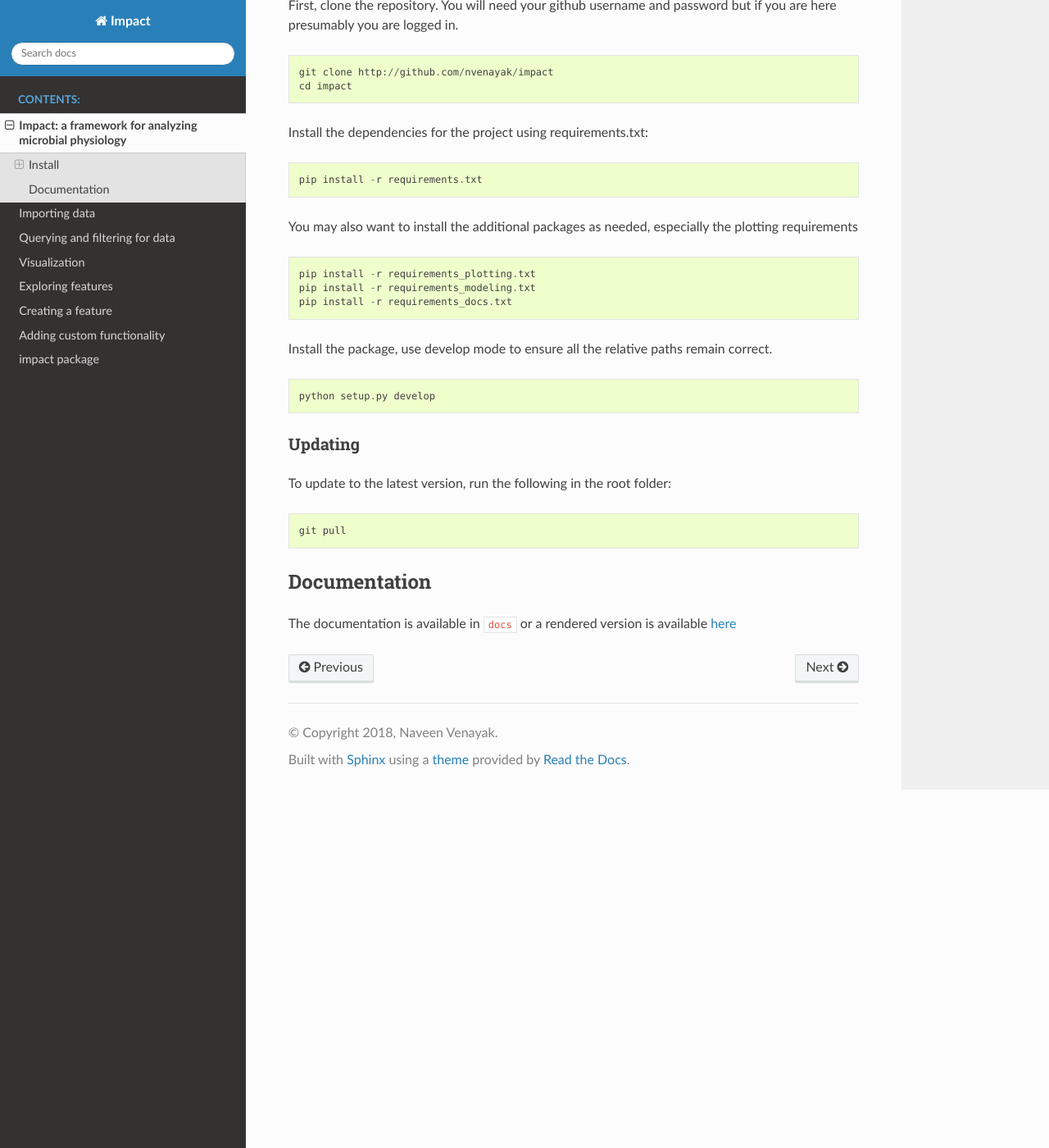
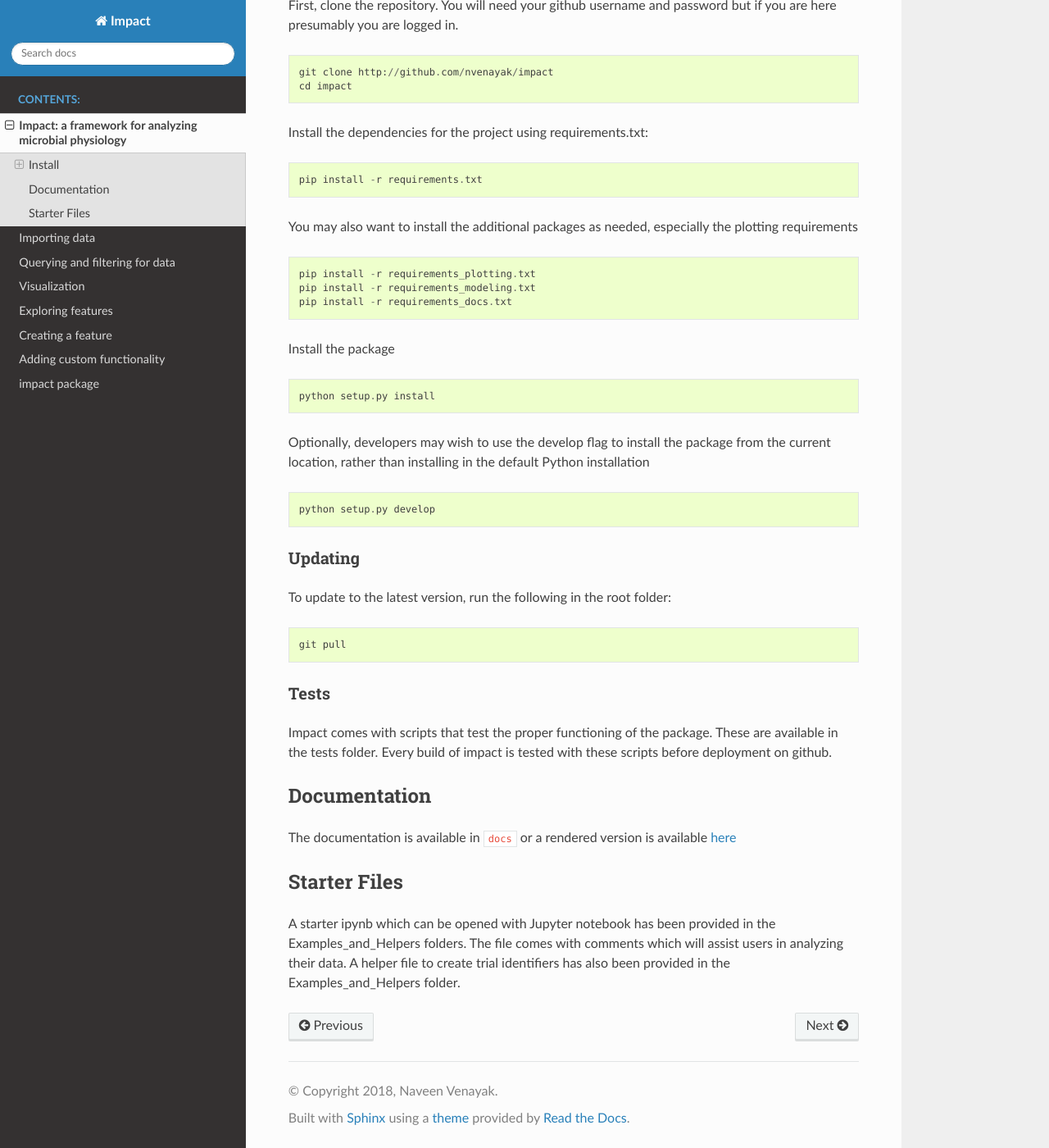
Before and after one commit to nvenayak/impact, a Sphinx documentation site: the page built from docs/source/readme.md, in a window 1280 px wide and 1400 px high, scrolled down 548 px. Shown: the whole window at 82% size. Built offline with Sphinx 7.4.7 and the Read the Docs theme 2.0.0, drawn with Linux system fonts in a browser that asks for light colours; pages that are not in the unit, such as notebooks, are missing from menus; a script that is not in the unit is left out; comment, search, counter and statistics services are not loaded.

Commit message:
Readme updates

```diff
--- a/docs/source/readme.md
+++ b/docs/source/readme.md
@@ -28,15 +30,25 @@ You may also want to install the additional packages as needed, especially the p
     pip install -r requirements_modeling.txt
     pip install -r requirements_docs.txt
 
-Install the package, use develop mode to ensure all the relative paths remain correct.
+Install the package
 
-    python setup.py develop
+    python setup.py install
+
+Optionally, developers may wish to use the develop flag to install the package from the current location, rather than installing in the default Python installation
+
+	python setup.py develop
 
 ### Updating
 To update to the latest version, run the following in the root folder:
 
     git pull
 
+### Tests
+Impact comes with scripts that test the proper functioning of the package. These are available in the tests folder. Every build of impact is tested with these scripts before deployment on github.
+
 ## Documentation
 
-The documentation is available in `docs` or a rendered version is available [here](http://nvenayak.github.io/impact/)
+The documentation is available in `docs` or a rendered version is available [here](http://impact.readthedocs.io/en/latest/)
+
+## Starter Files
+A starter ipynb which can be opened with Jupyter notebook has been provided in the Examples_and_Helpers folders. The file comes with comments which will assist users in analyzing their data. A helper file to create trial identifiers has also been provided in the Examples_and_Helpers folder.
```
Also changed, not shown: other parts of docs/source/readme.md (+3 -1 lines).
